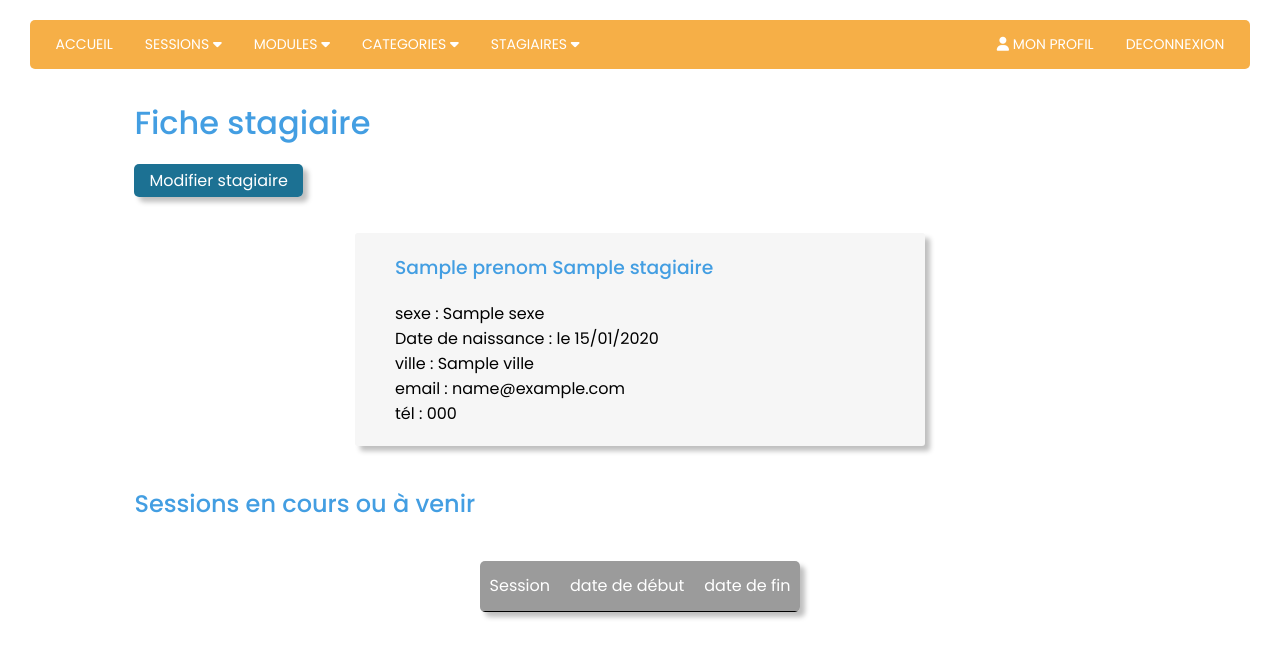
After one commit to JeanNoLimit/ProjetSession, a Symfony app: template templates/stagiaire/show.html.twig in a window 1280 px wide. The commit adds this page. Shown: the top 658 px of the page. Run offline with Twig, Linux system fonts and the light colour scheme; the template is opened without the code that fills it: most values are stand-ins (such as "Sample title", 1, 10 or a date in 2020); lists and menus that the app fills with data are empty; some libraries are stand-ins or nearby versions.

Commit message:
Profil stagiaire (reste à afficher tab Session!!)

```diff
--- a/public/css/style.css
+++ b/public/css/style.css
@@ -11,11 +11,10 @@
     margin: 30px auto;
 }
 
-h1{
+h1, h2, h3{
     color: #439EE2;
     font-weight: 500;
 }
-
 
 .btn {
     padding: 5px 15px;
@@ -120,3 +119,24 @@ form {
 label{
     display: block;
 }
+
+
+
+/********************************Détails utilisateur******************************/
+
+.infoProfil{
+    max-width: 500px;
+    margin: 40px auto;
+    background-color: #F6F6F6;
+    border-radius: 3px;
+    box-shadow: 5px 5px 5px rgba(0,0,0,0.25);
+    padding: 0px 30px 20px 40px;
+}
+
+.infoProfil h3{
+    box-sizing: border-box;
+    padding-top: 20px;
+}
+p{
+    margin : 0;
+}
--- a/templates/stagiaire/index.html.twig
+++ b/templates/stagiaire/index.html.twig
@@ -1,6 +1,6 @@
 {% extends 'base.html.twig' %}
 
-{% block title %}Hello StagiaireController!{% endblock %}
+{% block title %}Liste des stagiaires{% endblock %}
 
 {% block body %}
     {% for message in app.flashes('success') %}
@@ -25,7 +25,7 @@
         {% for stagiaire in stagiaires %}
 
         <tr>
-            <td><a href="">{{stagiaire.prenom}} {{stagiaire.nom}}</a></td>
+            <td><a href="{{path('show_stagiaire', {'id': stagiaire.id})}}">{{stagiaire.prenom}} {{stagiaire.nom}}</a></td>
             <td><a href=""><i class="fa-regular fa-pen-to-square"></i></a> / <a href=""><i class="fa-regular fa-trash-can"></i></a></td>
         </tr>
 
--- /dev/null
+++ b/templates/stagiaire/show.html.twig
@@ -0,0 +1,47 @@
+{% extends "base.html.twig" %}
+
+{% block title %}Liste des stagiaires{% endblock %}
+
+{% block body %}
+
+<h1>Fiche stagiaire</h1>
+
+<a href="" class="btn">Modifier stagiaire</a>
+
+<div class="infoProfil">
+
+    <h3>{{stagiaire.prenom}} {{stagiaire.nom}}</h3>
+
+    <p>sexe : {{stagiaire.sexe}}</p>
+    <p>Date de naissance : le {{stagiaire.dateNaissance|date('d/m/Y')}}</p>
+    <p>ville : {{stagiaire.ville}}</p>
+    <p>email : {{stagiaire.email}}</p>
+    <p>tél : {{stagiaire.tel}}</p>
+
+</div>
+
+    <h2>Sessions en cours ou à venir</h2>
+
+    <table class="tList">
+        <thead>
+            <tr>
+                <th>Session</th>
+                <th>date de début</th>
+                <th>date de fin</th>
+            </tr>
+        </thead>
+        <tbody>
+            {# {% for stagiaire in stagiaires %}
+
+            <tr>
+                <td><a href="{{path('show_stagiaire', {'id': stagiaire.id})}}">{{stagiaire.prenom}} {{stagiaire.nom}}</a></td>
+                <td><a href=""><i class="fa-regular fa-pen-to-square"></i></a> / <a href=""><i class="fa-regular fa-trash-can"></i></a></td>
+            </tr>
+
+            {% endfor %} #}
+        </tbody>
+        </table>
+
+
+
+{% endblock %}
```
Also changed, not shown: src/Controller/StagiaireController.php (+17 -0 lines).
